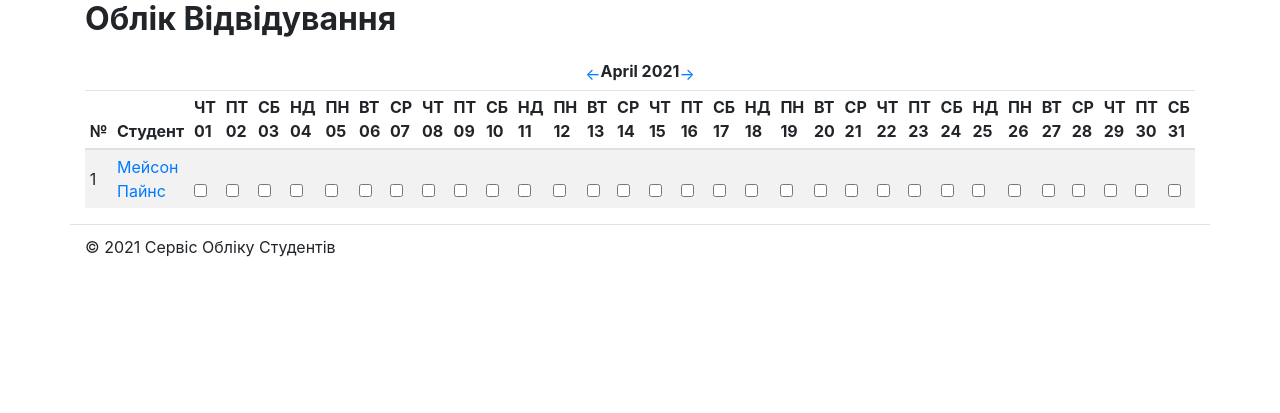
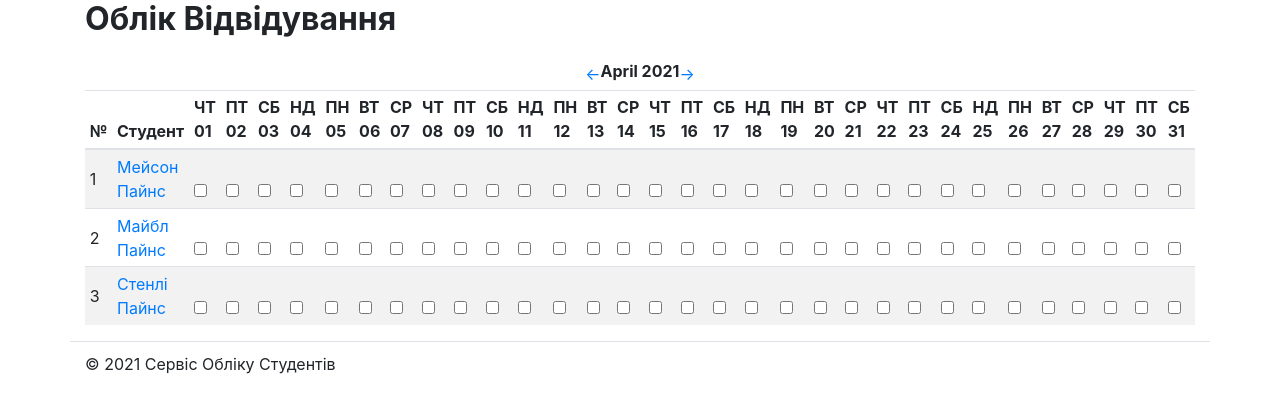
Before and after one commit to fordmay/students_proj_python, a Django app: page /journal/ in a window 1280 px wide. Shown: the part 130-543 px from the top of the page. Run offline with Django 3.2, Linux system fonts and the light colour scheme.

Commit message:
journal list

```diff
--- a/students/templates/students/groups_list.html
+++ b/students/templates/students/groups_list.html
@@ -42,7 +42,7 @@
       </div>
     </td>
   </tr>
-  {% endfor%}
+  {% endfor %}
   </tbody>
 </table>
 <!-- End Groups List -->
--- a/students/templates/students/journal_list.html
+++ b/students/templates/students/journal_list.html
@@ -51,9 +51,10 @@
   </tr>
   </thead>
   <tbody>
+  {% for journal in journals %}
   <tr>
-    <td>1</td>
-    <td><a href="#">Мейсон Пайнс</a></td>
+    <td>{{ forloop.counter }}</td>
+    <td><a href="{% url 'students:students_edit' journal.student.id %}">{{ journal.student.name }}</a></td>
     <td>
       <div class="form-check">
         <input class="form-check-input" type="checkbox" value="" id="defaultCheck1">
@@ -210,6 +211,7 @@
       </div>
     </td>
   </tr>
+  {% endfor %}
   </tbody>
 </table>
 <!-- End Journal List -->
--- a/students/views/groups_view.py
+++ b/students/views/groups_view.py
@@ -12,7 +12,7 @@ def groups_list(request):
          'leader': {'id': 2, 'name': 'Майбл Пайнс'}},
         {'id': 3,
          'name': 'ME-3',
-         'leader': {'id': 3, 'name': 'Стенлі Пайнс'}},
+         'leader': {'id': 3, 'name': 'Стенлі Пайнс'}}
     )
     return render(request, 'students/groups_list.html', {'groups': groups})
 
--- a/students/views/journal_view.py
+++ b/students/views/journal_view.py
@@ -3,4 +3,9 @@ from django.shortcuts import render
 
 
 def journal_list(request):
-    return render(request, 'students/journal_list.html')
+    journals = (
+        {'student': {'id': 1, 'name': 'Мейсон Пайнс'}},
+        {'student': {'id': 2, 'name': 'Майбл Пайнс'}},
+        {'student': {'id': 3, 'name': 'Стенлі Пайнс'}}
+    )
+    return render(request, 'students/journal_list.html', {'journals': journals})
```
